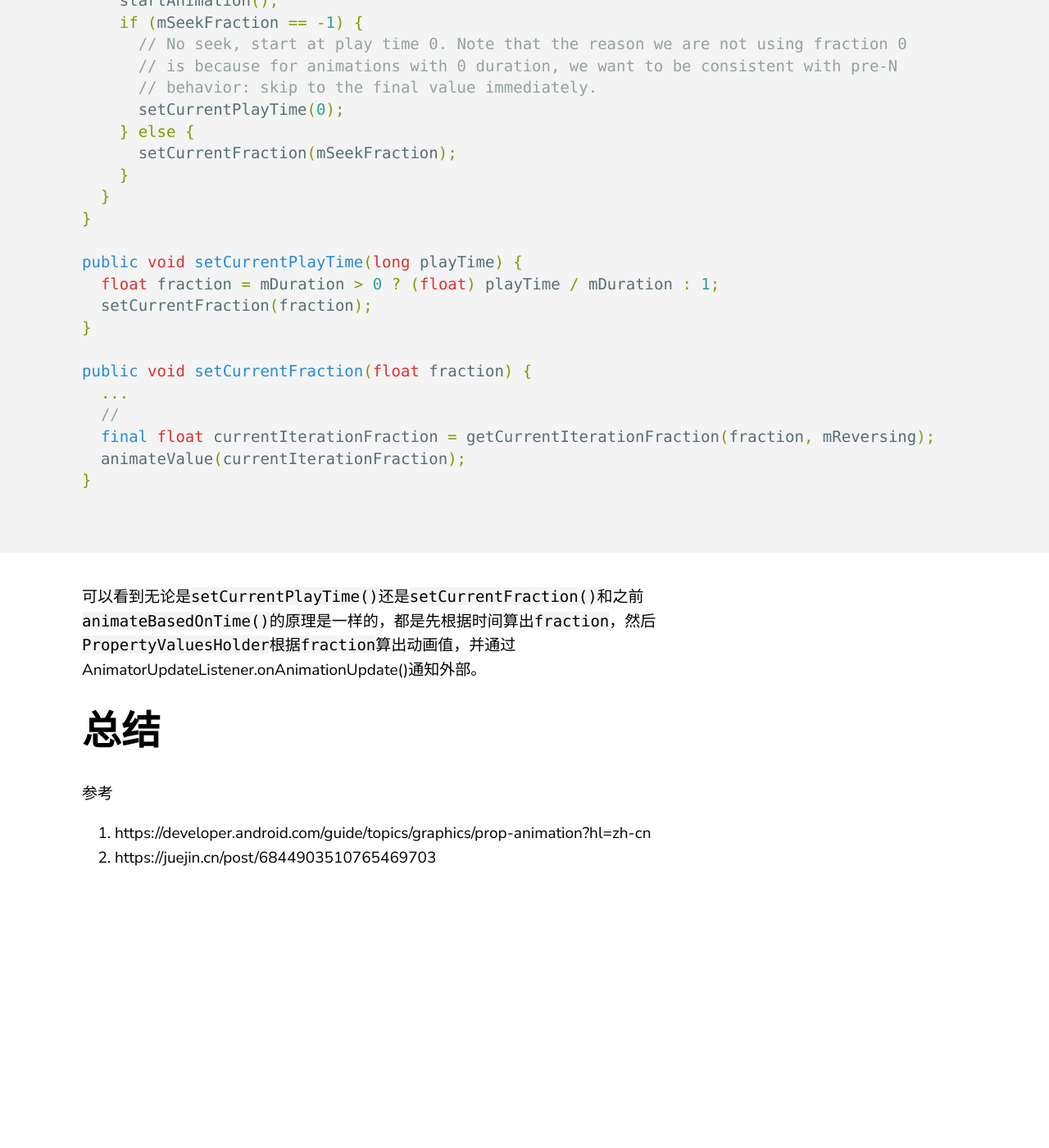
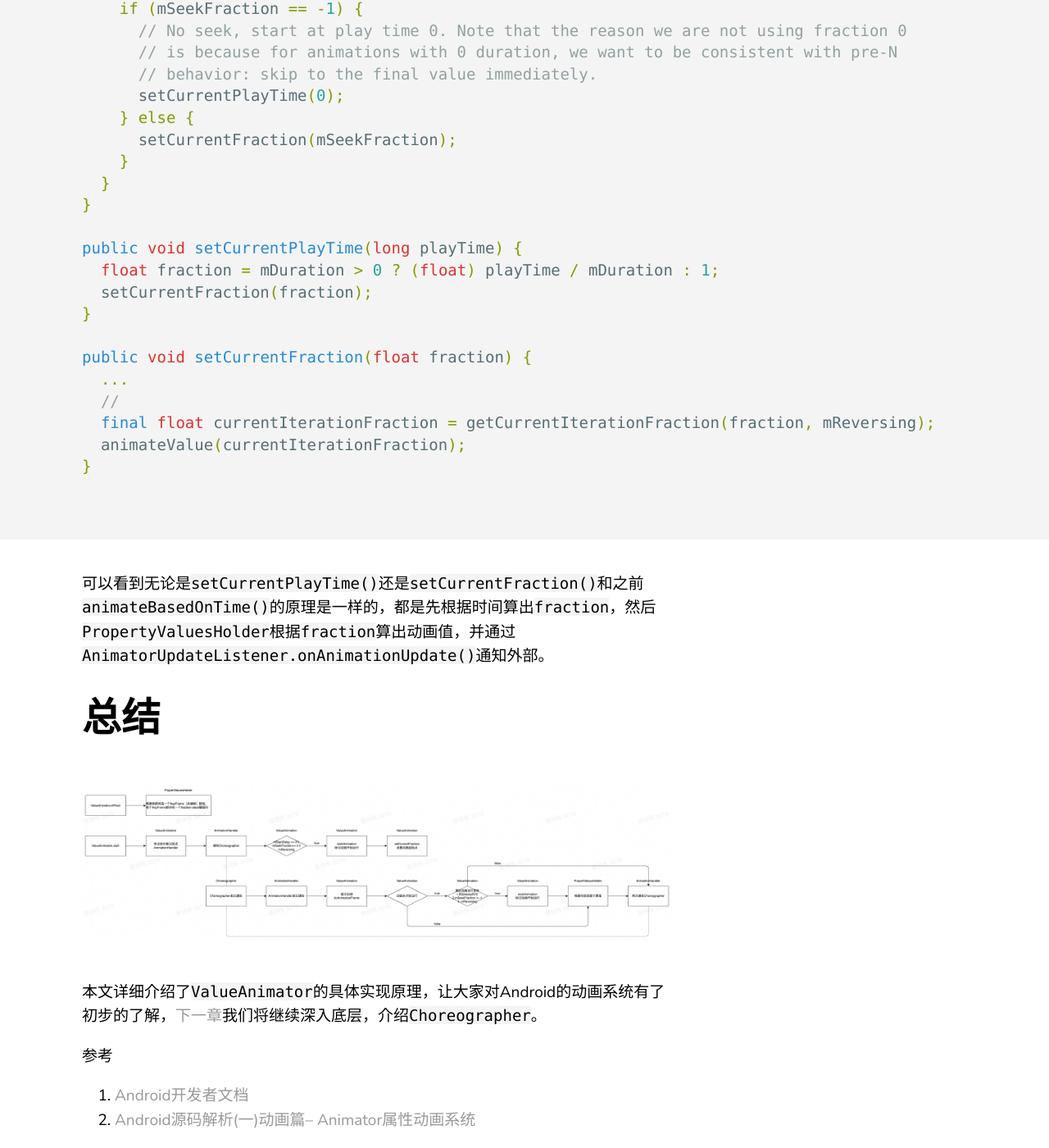
Before and after one commit to Bernie-sw-jiang/BernieJiang.github.io, a Jekyll site: the page built from _posts/2022-02-02-Android属性动画(一)-ValueAnimator.markdown, in a window 1280 px wide and 1400 px high, scrolled down 19015 px. Shown: the whole window at 82% size. Built offline with Jekyll 4.4.1, drawn with Linux system fonts in a browser that asks for light colours; before the commit the page ends 20095 px from its top, so only the background shows below that; some of the changed text lies outside the part shown.

Commit message:
feat: ValueAnimator

````diff
--- a/_posts/2022-02-02-Android属性动画原理分析(一)-ValueAnimator.markdown
+++ b/_posts/2022-02-02-Android属性动画(一)-ValueAnimator.markdown
@@ -48,7 +48,7 @@ ValueAnimator.ofFloat(1f, 0f).apply {
 
 # 源码分析
 
-## ofFloat
+## `ofFloat`
 
 从`ValueAnimator.ofFloat(1f, 0f)`看起
 
@@ -177,7 +177,7 @@ static class FloatKeyframe extends Keyframe {
 
 回过头继续看我们的demo,`ValueAnimator.setDuration()`, `setInterpolator()`, `addUpdateListener()`, `addListener()`都仅仅是在内部记了个变量，我们重点看下`ValueAnimator.start()`方法。
 
-## start
+## `start`
 
 ```java
 @Override
@@ -285,7 +285,7 @@ private class MyFrameCallbackProvider implements AnimationFrameCallbackProvider
 }
 ```
 
-`getProvider()`方法会得到一个`AnimationHandler`的内部类`P`，其实就是负责与`Choreographer`交互的中间人，那么`Choreographer`是什么呢？这里先简单介绍下，`Choreographer`是android系统中所有动画和绘制的管理者，以接近恒定的16.6ms(60HZ)为通知上层做绘制操作。介于篇幅有限，这里先略过`Choreographer`实现原理，先把主流程走完，我们将在[Android属性动画原理(二)-Choreographer](../Android属性动画原理(二)-Choreographer)中详细介绍`Choreographer`。
+`getProvider()`方法会得到一个`AnimationHandler`的内部类`P`，其实就是负责与`Choreographer`交互的中间人，那么`Choreographer`是什么呢？这里先简单介绍下，`Choreographer`是android系统中所有动画和绘制的管理者，以接近恒定的16.6ms(60HZ)为通知上层做绘制操作。介于篇幅有限，这里先略过`Choreographer`实现原理，先把主流程走完，我们将在[下一章](../Android属性动画(二)-Choreographer)中详细介绍`Choreographer`。
 
 ```java
 // AnimationHandler
@@ -549,7 +549,7 @@ void init() {
 }
 ```
 
-`startAnimation()`比较简单，仅做了一些初始化操作，并调用AnimatorListener.onAnimationStart()通知外部。
+`startAnimation()`比较简单，仅做了一些初始化操作，标记动画已经开始运行了，并调用AnimatorListener.onAnimationStart()通知外部。
 
 ### `setCurrentPlayTime()`/`setCurrentFraction()`
 
@@ -590,13 +590,15 @@ public void setCurrentFraction(float fraction) {
 
 ```
 
-可以看到无论是`setCurrentPlayTime()`还是`setCurrentFraction()`和之前`animateBasedOnTime()`的原理是一样的，都是先根据时间算出`fraction`，然后`PropertyValuesHolder`根据`fraction`算出动画值，并通过AnimatorUpdateListener.onAnimationUpdate()通知外部。
+可以看到无论是`setCurrentPlayTime()`还是`setCurrentFraction()`和之前`animateBasedOnTime()`的原理是一样的，都是先根据时间算出`fraction`，然后`PropertyValuesHolder`根据`fraction`算出动画值，并通过`AnimatorUpdateListener.onAnimationUpdate()`通知外部。
 
 # 总结
+![ValueAnimator2](../../assets/img/ValueAnimator2.png)
 
 
+本文详细介绍了`ValueAnimator`的具体实现原理，让大家对Android的动画系统有了初步的了解，[下一章](../Android属性动画(二)-Choreographer)我们将继续深入底层，介绍`Choreographer`。
 
 参考
 
-1. https://developer.android.com/guide/topics/graphics/prop-animation?hl=zh-cn
-2. https://juejin.cn/post/6844903510765469703
+1. [Android开发者文档](https://developer.android.com/guide/topics/graphics/prop-animation?hl=zh-cn)
+2. [Android源码解析(一)动画篇-- Animator属性动画系统](https://juejin.cn/post/6844903510765469703)
--- a/_posts/2022-02-12-Android属性动画原理(二)-Choreographer.markdown
+++ b/_posts/2022-02-12-Android属性动画(二)-Choreographer.markdown
@@ -1,6 +1,6 @@
 ---
 layout: post
-title:  "2022-02-12-Android属性动画原理(二)-Choreographer"
+title:  "2022-02-12-Android属性动画(二)-Choreographer"
 date:   2022-02-12
 ---
 Lorem ipsum dolor sit amet, consectetur adipisicing elit, sed do eiusmod tempor incididunt ut labore et dolore magna aliqua. Ut enim ad minim veniam, quis nostrud exercitation ullamco laboris nisi ut aliquip ex ea commodo consequat. Duis aute irure dolor in reprehenderit in voluptate velit esse
````
Also changed, not shown: other parts of _posts/2022-02-02-Android属性动画(一)-ValueAnimator.markdown (+2 -2 lines), assets/img/ValueAnimator2.png (added).
